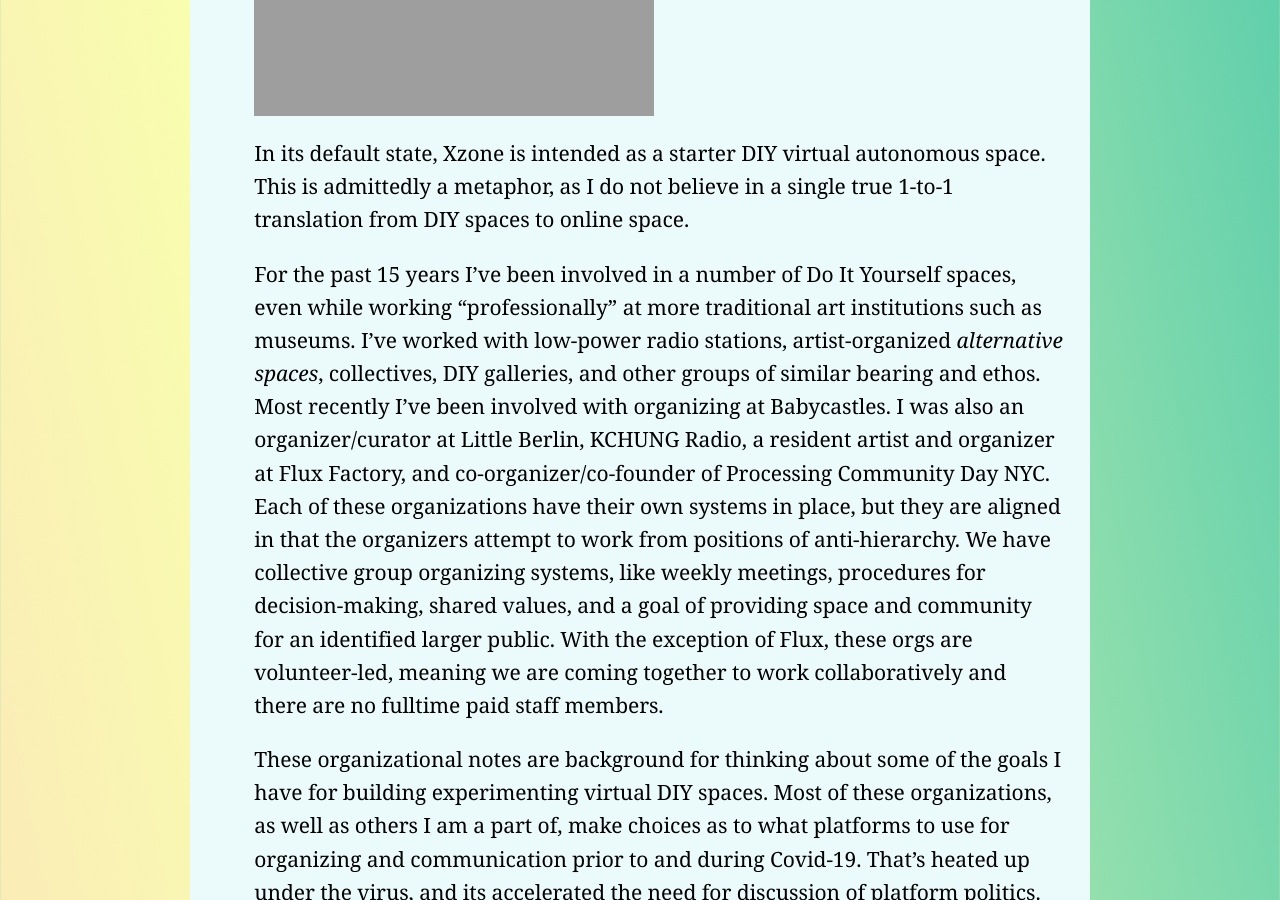
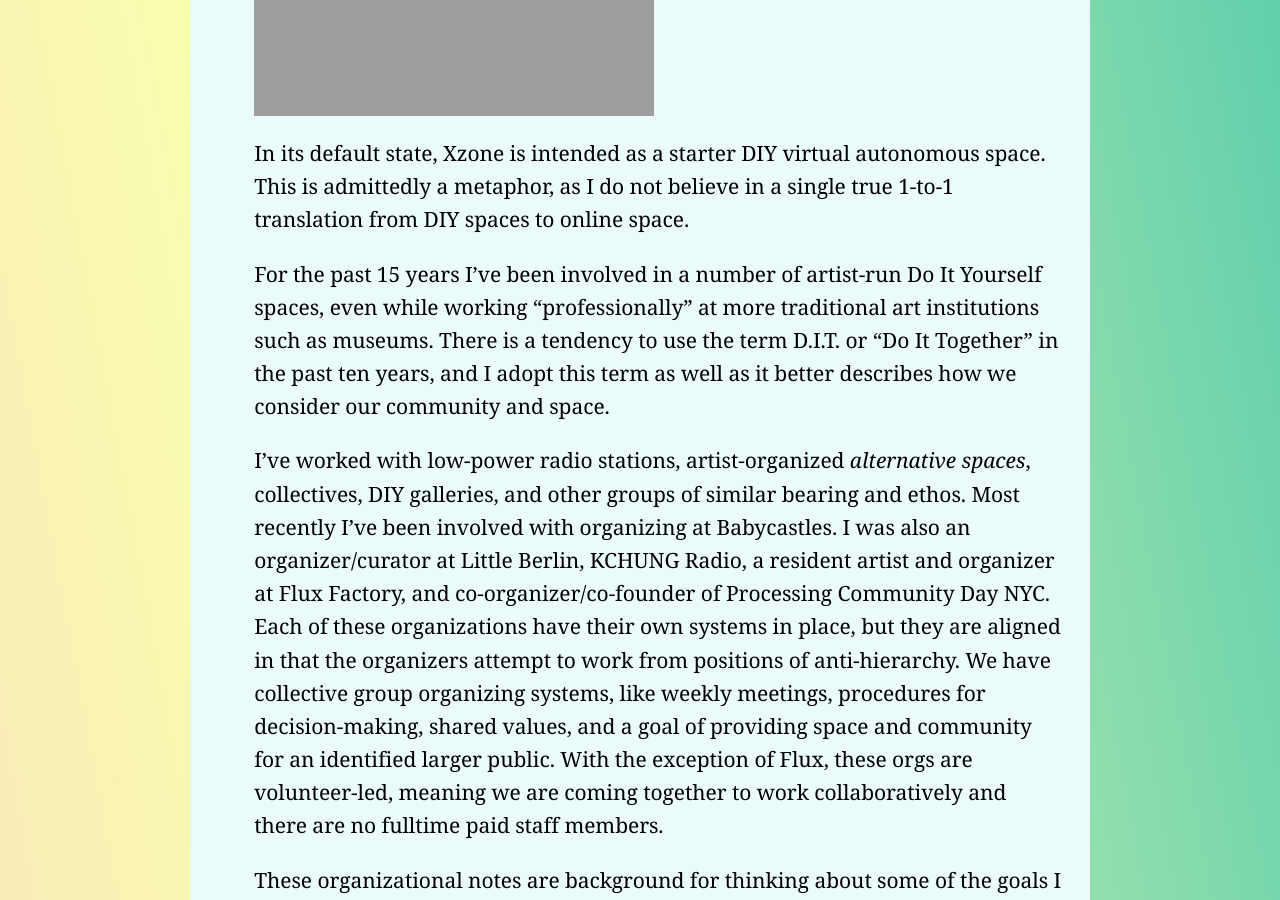
Before and after one commit to lee2sman/nosebook, a Jekyll site: the page built from _posts/2020-09-13-xzone-virtual-autonomous-zone.md, in a window 1280 px wide and 900 px high, scrolled down 1141 px. Built offline with Jekyll 4.4.1, drawn with Linux system fonts in a browser that asks for light colours.

Commit message:
update xzone virtual autonomous zone

```diff
--- a/_posts/2020-09-13-xzone-virtual-autonomous-zone.md
+++ b/_posts/2020-09-13-xzone-virtual-autonomous-zone.md
@@ -14,7 +14,9 @@ Xzone is a prototype of an online DIY space. Visually, the aesthetics are simple
 
 In its default state, Xzone is intended as a starter DIY virtual autonomous space. This is admittedly a metaphor, as I do not believe in a single true 1-to-1 translation from DIY spaces to online space.
 
-For the past 15 years I've been involved in a number of Do It Yourself spaces, even while working "professionally" at more traditional art institutions such as museums. I've worked with low-power radio stations, artist-organized *alternative spaces*, collectives, DIY galleries, and other groups of similar bearing and ethos. Most recently I've been involved with organizing at Babycastles. I was also an organizer/curator at Little Berlin, KCHUNG Radio, a resident artist and organizer at Flux Factory, and co-organizer/co-founder of Processing Community Day NYC. Each of these organizations have their own systems in place, but they are aligned in that the organizers attempt to work from positions of anti-hierarchy. We have collective group organizing systems, like weekly meetings, procedures for decision-making, shared values, and a goal of providing space and community for an identified larger public. With the exception of Flux, these orgs are volunteer-led, meaning we are coming together to work collaboratively and there are no fulltime paid staff members.
+For the past 15 years I've been involved in a number of artist-run Do It Yourself spaces, even while working "professionally" at more traditional art institutions such as museums. There is a tendency to use the term D.I.T. or "Do It Together" in the past ten years, and I adopt this term as well as it better describes how we consider our community and space.
+
+I've worked with low-power radio stations, artist-organized *alternative spaces*, collectives, DIY galleries, and other groups of similar bearing and ethos. Most recently I've been involved with organizing at Babycastles. I was also an organizer/curator at Little Berlin, KCHUNG Radio, a resident artist and organizer at Flux Factory, and co-organizer/co-founder of Processing Community Day NYC. Each of these organizations have their own systems in place, but they are aligned in that the organizers attempt to work from positions of anti-hierarchy. We have collective group organizing systems, like weekly meetings, procedures for decision-making, shared values, and a goal of providing space and community for an identified larger public. With the exception of Flux, these orgs are volunteer-led, meaning we are coming together to work collaboratively and there are no fulltime paid staff members.
 
 These organizational notes are background for thinking about some of the goals I have for building experimenting virtual DIY spaces. Most of these organizations, as well as others I am a part of, make choices as to what platforms to use for organizing and communication prior to and during Covid-19. That's heated up under the virus, and its accelerated the need for discussion of platform politics. Most of us involved in DIY spaces I think are motivated by a desire of working in smaller groups, practicing prefigurative politics, or *creating the world we wish to live in* by enacting it in the here and now, and making changes along the way.
 
```
